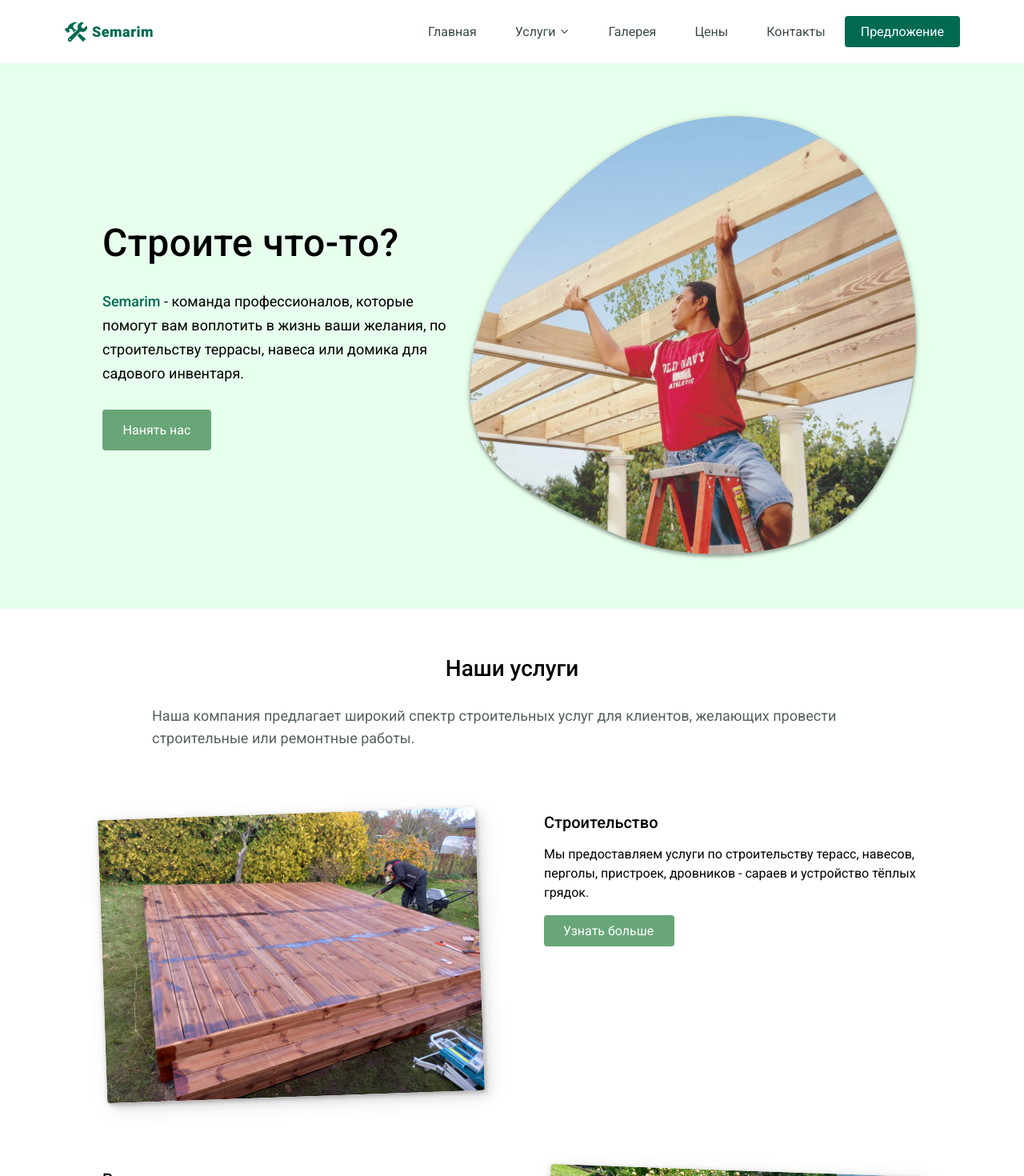
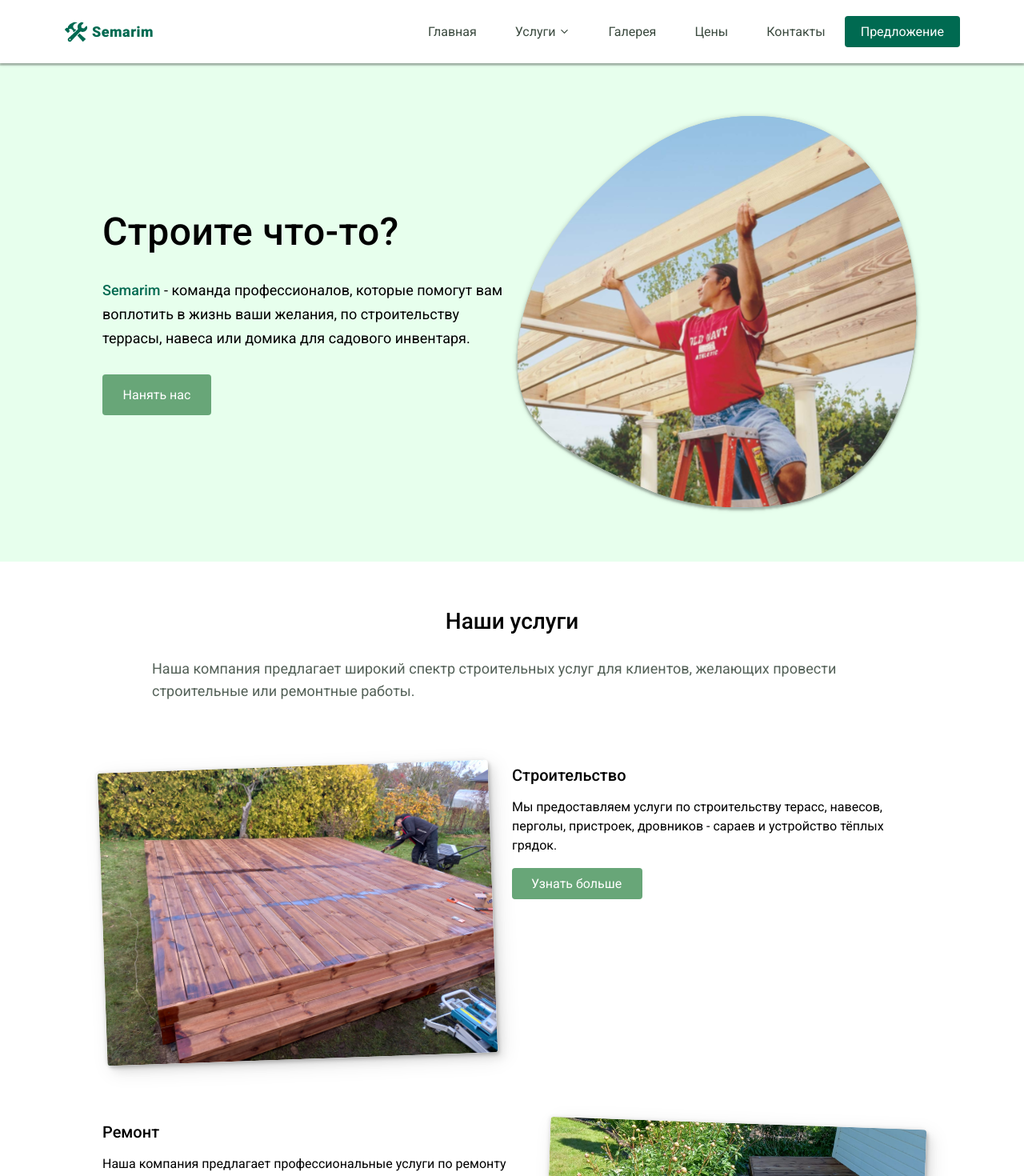
Before and after one commit to 6LiTCH66/construction-site, a React (Create React App) app: page / in a window 1280 px wide. Shown: the top 1470 px of the page at 80% size. Built offline with nearby package versions, Linux system fonts and the light colour scheme; the HTML template or start-up script is replaced by a standard one.

Commit message:
some size changes

```diff
--- a/src/components/navbar/Navbar.jsx
+++ b/src/components/navbar/Navbar.jsx
@@ -6,8 +6,8 @@ function Navbar(props) {
     const [mouseOver, setMouseOver] = useState(false);
 
     return (
+        <div className="navbar-box">
             <div className="navbar-container">
-
 
                 <div className="navbar-logo">
                 <span>
@@ -22,6 +22,8 @@ function Navbar(props) {
                     </div>
                 </div>
             </div>
+        </div>
+
     );
 }
 
--- a/src/components/navbar/navbar.css
+++ b/src/components/navbar/navbar.css
@@ -1,10 +1,18 @@
+.navbar-box{
+    display: flex;
+    justify-content: center;
+    box-shadow: 0px 2px 2px rgba(0, 0, 0, 0.14), 0px 3px 1px rgba(0, 0, 0, 0.12), 0px 1px 5px rgba(0, 0, 0, 0.2);
+    padding: 20px 80px;
+    position: relative;
+    z-index: 10;
+}
 .navbar-container{
     display: flex;
     justify-content: space-between;
     align-items: center;
-    padding: 20px 80px;
     background: rgba(255, 255, 255, 0.98);
-    box-shadow: 0px 2px 2px rgba(0, 0, 0, 0.14), 0px 3px 1px rgba(0, 0, 0, 0.12), 0px 1px 5px rgba(0, 0, 0, 0.2);
+    max-width: 1280px;
+    width: 100%;
 }
 
 .navbar-logo span{
@@ -142,7 +150,7 @@
 }
 
 @media screen and (max-width: 480px) {
-    .navbar-container{
+    .navbar-box{
         padding: 2rem;
     }
     .nav__listitem{
--- a/src/containers/header/header.css
+++ b/src/containers/header/header.css
@@ -1,14 +1,15 @@
 .header-container{
     background-color: var(--color-bg);
     padding: 3.75rem 8rem;
+    display: flex;
+    justify-content: center;
 }
 .header-content{
 
     display: flex;
     flex-direction: column;
     justify-content: center;
-    width: 100%;
-    max-width: 452px;
+    flex: 1;
 
 }
 .header-content_title{
@@ -29,12 +30,13 @@
 }
 .header-wrapper{
     display: flex;
-    justify-content: space-between;
+    max-width: 1280px;
+    width: 100%;
 }
 .header-image{
-    /*transform: matrix(-1, 0, 0, 1, 0, 0);*/
     display: flex;
-    justify-content: flex-start;
+    justify-content: flex-end;
+    flex: 1;
 
 }
 .header-image img{
--- a/src/containers/projects/projects.css
+++ b/src/containers/projects/projects.css
@@ -3,7 +3,7 @@
     padding: 3.75rem 8rem;
     display: flex;
     flex-direction: column;
-    justify-content: center;
+
     align-items: center;
 }
 .projects-title{
@@ -26,6 +26,8 @@
     justify-content: center;
     align-items: center;
     align-content: center;
+    max-width: 1280px;
+    width: 100%;
 
 }
 .image-wrapper{
--- a/src/containers/services/services.css
+++ b/src/containers/services/services.css
@@ -44,7 +44,6 @@
 .services-content_wrapper-content{
     display: flex;
     flex-direction: column;
-    max-width: 600px;
     flex: 1;
 }
 
@@ -68,7 +67,9 @@
 .services-content_wrapper{
     display: flex;
     margin-top: 80px;
-    gap: 5rem;
+    max-width: 1280px;
+    width: 100%;
+    /*background-color: red;*/
 }
 
 .services-content_button{
@@ -100,7 +101,7 @@
     display: flex;
     flex-direction: column;
     align-items: center;
-    align-content: center;
+
 }
 
 @media screen and (max-width: 480px){
```
Lines whose indentation alone changed are shown as unchanged.
